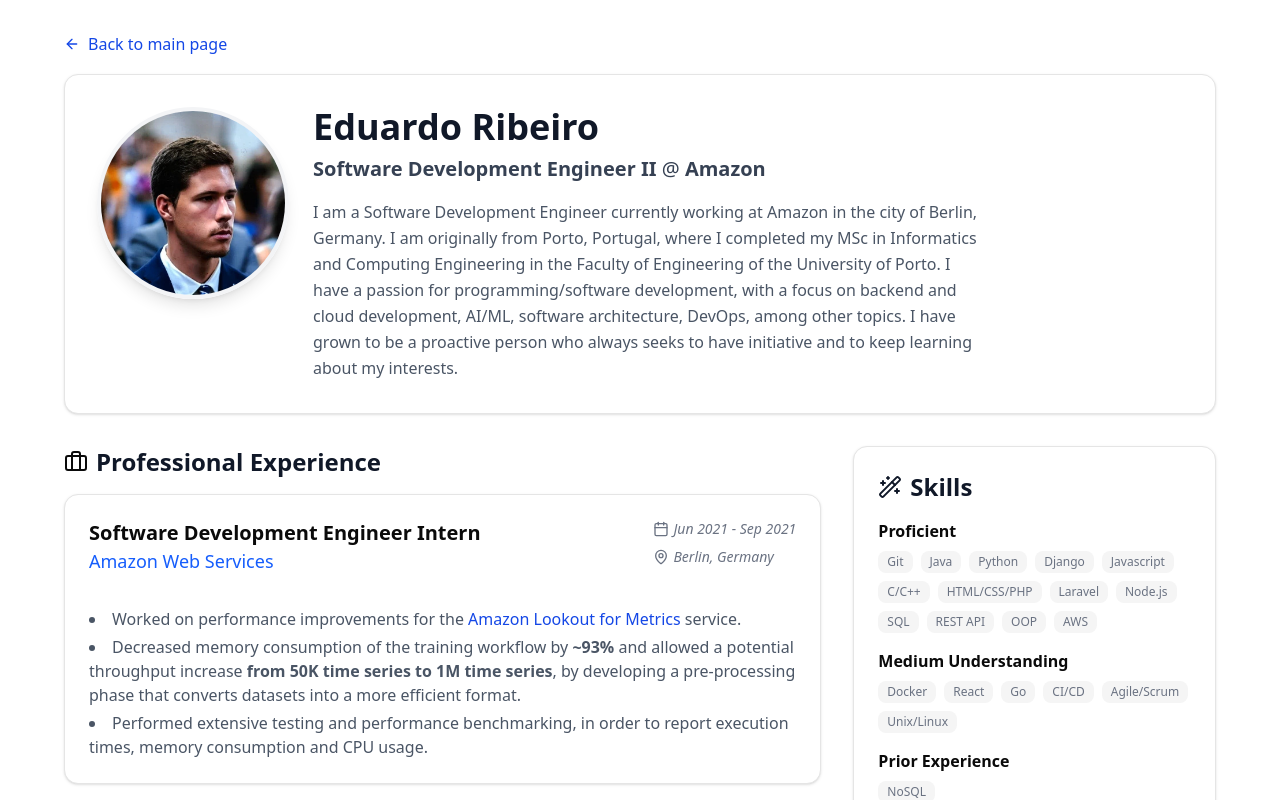
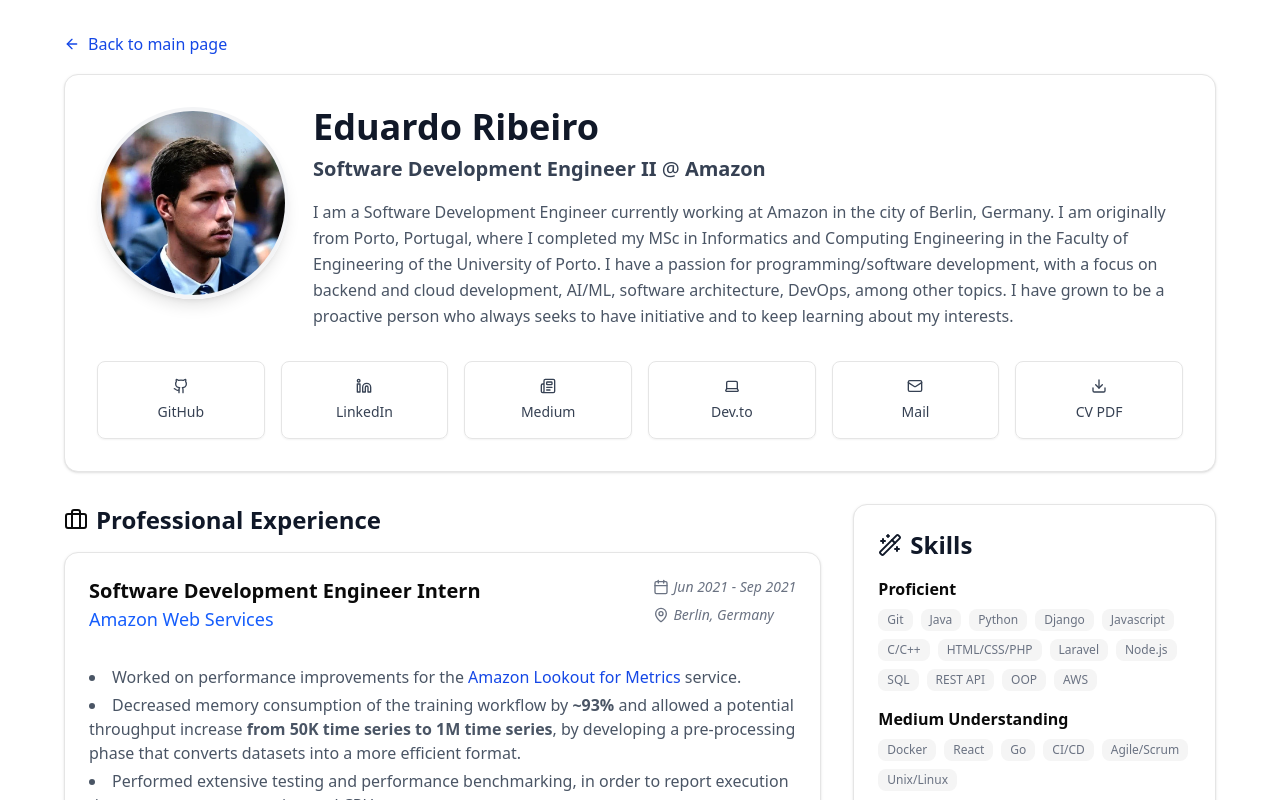
Before and after one commit to EduRibeiro00/blog, a Next.js app: page /cv in a window 1280 px wide. Shown: the top 800 px of the page. Built offline with nearby package versions, Linux system fonts and the light colour scheme.

Commit message:
Added social links component

```diff
--- a/app/cv/page.tsx
+++ b/app/cv/page.tsx
@@ -1,5 +1,6 @@
 import Backlink from "@/components/custom/backlink";
 import IconDetailBadge from "@/components/custom/icon-detail-badge";
+import SocialLinks from "@/components/custom/social-links";
 import { Badge } from "@/components/ui/badge";
 import { Card, CardContent, CardHeader, CardTitle } from "@/components/ui/card";
 import { getFullCVData, type CVEntryMetadata } from "@/lib/cv";
@@ -145,10 +146,13 @@
                   {personalInfo.title} <span className="font-normal">@</span>{" "}
                   {personalInfo.institution}
                 </h2>
-                <p className="text-gray-600 leading-relaxed max-w-2xl">
+                <p className="text-gray-600 leading-relaxed">
                   {personalInfo.bio}
                 </p>
               </div>
+            </div>
+            <div className="mt-8">
+              <SocialLinks />
             </div>
           </CardContent>
         </Card>
--- a/app/page.tsx
+++ b/app/page.tsx
@@ -1,15 +1,6 @@
-import IconLinkButton from "@/components/custom/icon-link-button";
+import SocialLinks from "@/components/custom/social-links";
 import { Card, CardContent } from "@/components/ui/card";
-import {
-  BookOpen,
-  Code,
-  FileText,
-  Github,
-  Laptop,
-  Linkedin,
-  Mail,
-  Newspaper,
-} from "lucide-react";
+import { BookOpen, Code, FileText } from "lucide-react";
 import Link from "next/link";
 import { ReactNode } from "react";
 
@@ -90,7 +81,7 @@
           </div>
 
           <div className="flex justify-center">
-            <Card className="w-full max-w-2xl bg-white border-gray-200">
+            <Card className="w-full max-w-3xl bg-white border-gray-200">
               <CardContent className="px-6">
                 <div className="text-center mb-6">
                   <h3 className="text-xl font-semibold text-gray-900 mb-2">
@@ -101,38 +92,7 @@
                   </p>
                 </div>
 
-                <div className="grid grid-cols-2 md:grid-cols-5 gap-4">
-                  <IconLinkButton
-                    link="https://github.com/EduRibeiro00"
-                    label="GitHub"
-                    Icon={Github}
-                    variant="col"
-                  />
-                  <IconLinkButton
-                    link="https://linkedin.com/in/eduardocribeiro"
-                    label="LinkedIn"
-                    Icon={Linkedin}
-                    variant="col"
-                  />
-                  <IconLinkButton
-                    link="https://eduardocribeiro.medium.com/"
-                    label="Medium"
-                    Icon={Newspaper}
-                    variant="col"
-                  />
-                  <IconLinkButton
-                    link="https://dev.to/eduardocribeiro"
-                    label="Dev.to"
-                    Icon={Laptop}
-                    variant="col"
-                  />
-                  <IconLinkButton
-                    link="mailto:eribeiro306@gmail.com"
-                    label="Mail"
-                    Icon={Mail}
-                    variant="col"
-                  />
-                </div>
+                <SocialLinks />
               </CardContent>
             </Card>
           </div>
--- /dev/null
+++ b/components/custom/social-links.tsx
@@ -0,0 +1,53 @@
+import { PERSONAL_INFO } from "@/content/cv/personal-info";
+import {
+  Download,
+  Github,
+  Laptop,
+  Linkedin,
+  Mail,
+  Newspaper,
+} from "lucide-react";
+import IconLinkButton from "./icon-link-button";
+
+export default function SocialLinks() {
+  return (
+    <div className="grid grid-cols-2 md:grid-cols-6 gap-4">
+      <IconLinkButton
+        link={PERSONAL_INFO.github.link}
+        label="GitHub"
+        Icon={Github}
+        variant="col"
+      />
+      <IconLinkButton
+        link={PERSONAL_INFO.linkedin.link}
+        label="LinkedIn"
+        Icon={Linkedin}
+        variant="col"
+      />
+      <IconLinkButton
+        link={PERSONAL_INFO.medium.link}
+        label="Medium"
+        Icon={Newspaper}
+        variant="col"
+      />
+      <IconLinkButton
+        link={PERSONAL_INFO.dev.link}
+        label="Dev.to"
+        Icon={Laptop}
+        variant="col"
+      />
+      <IconLinkButton
+        link={PERSONAL_INFO.email.link}
+        label="Mail"
+        Icon={Mail}
+        variant="col"
+      />
+      <IconLinkButton
+        link={PERSONAL_INFO.cvPdfLink}
+        label="CV PDF"
+        Icon={Download}
+        variant="col"
+      />
+    </div>
+  );
+}
--- a/content/cv/personal-info.ts
+++ b/content/cv/personal-info.ts
@@ -43,7 +43,7 @@
     link: "https://eduardocribeiro.medium.com/",
   },
   cvPdfLink:
-    "https://drive.google.com/file/d/1vXRL9ETMbWERiQMkoj4qUMN4L1QH-DTM/view?usp=sharing",
+    "https://drive.google.com/file/d/1rB_650EuTGV4cZG_4msYQEc19y80JgRd/view?usp=drive_link",
   skills: [
     {
       level: "Proficient",
```
